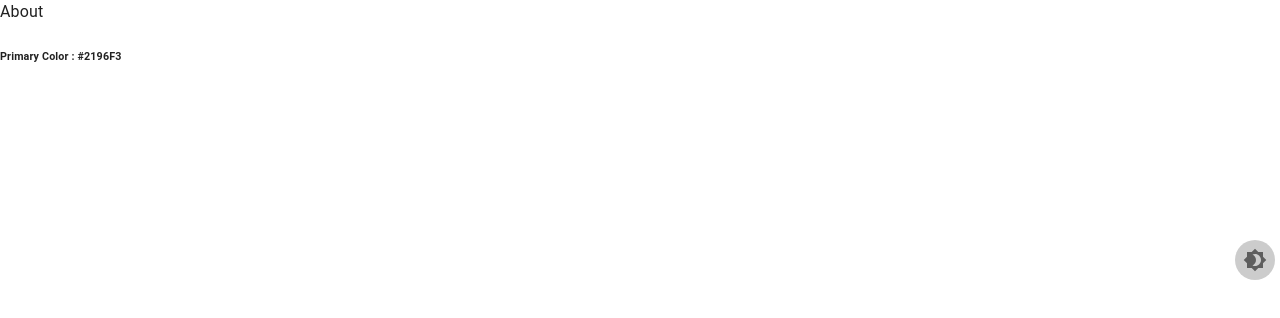
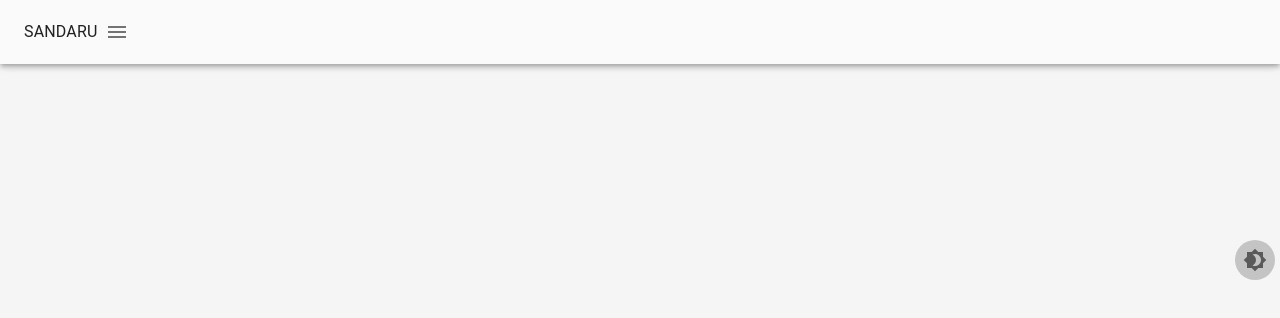
Before and after one commit to SandaruwanB/portfolio, a React (Create React App) app: page /about in a window 1280 px wide. Shown: the top 318 px of the page. Built offline with nearby package versions, Linux system fonts and the light colour scheme.

Commit message:
DEV navbar

```diff
--- a/src/components/About.jsx
+++ b/src/components/About.jsx
@@ -1,5 +1,6 @@
 import { useTheme } from '@mui/material/styles'
 import React from 'react'
+import Navbar from './navbar/Navbar'
 
 const About = () => {
   const theme = useTheme()
@@ -7,6 +8,7 @@ const About = () => {
   return (
     <div style={{width : '100%', height : '100vh', background : theme.palette.secondary.main}}>About
       <h6>Primary Color : {theme.palette.primary.main}</h6>
+      <Navbar />
     </div>
   )
 }
--- a/src/components/navbar/Navbar.jsx
+++ b/src/components/navbar/Navbar.jsx
@@ -1,13 +1,45 @@
-import { useTheme } from '@mui/material'
-import React from 'react'
+import { AppBar, Box, CssBaseline, Divider, Drawer, IconButton, List, ListItem, ListItemButton, ListItemText, Toolbar, Typography, useTheme } from '@mui/material'
+import { Menu } from '@mui/icons-material'
+import React, { useState } from 'react'
 
-const Navbar = () => {
+const navBarValues = [
+  {
+    name : 'Home'
+  },
+  {
+    name : 'About'
+  }
+]
+
+const Navbar = (props) => {
   const theme = useTheme();
+  const {window} = props;
+  const [mobileOpen, setMobileOpen] = useState(false);
+
 
   return (
-    <div>
+    <>
+      <CssBaseline />
+      <AppBar
+        position='fixed'
+        sx={{
+          width : {sm : `calc(100% - 250)`},
+          //display : { lg : 'none' },
+          ml : 250,
+        }}
+      >
+        <Toolbar
 
-    </div>
+        >
+          <Typography>
+            SANDARU
+          </Typography>
+          <IconButton >
+            <Menu />
+          </IconButton>
+        </Toolbar>
+      </AppBar>
+    </>
   )
 }
 
--- a/src/theme/darkTheme.js
+++ b/src/theme/darkTheme.js
@@ -1,14 +1,32 @@
+import { colors } from '@mui/material'
 import { createTheme } from '@mui/material/styles'
 
 const DarkTheme = createTheme({
   palette : {
     primary : {
-      main : '#1976D2',
+      main : colors.grey[500],
     },
     secondary : {
-      main : 'rgb(73,75,80)',
+      main : colors.grey[700],
     },
     mode : 'dark',
+  },
+  transitions : {
+    easing : {
+      easeInOut : 'cubic-bezier(0.4, 0, 0.2, 1)',
+      easeOut : 'cubic-bezier(0.0, 0, 0.2, 1)',
+      easeIn : 'cubic-bezier(0.4, 0, 1, 1)',
+      sharp : 'cubic-bezier(0.4, 0, 0.6, 1)'
+    },
+    duration : {
+      shortest: 150,
+      shorter: 200,
+      short: 250,
+      standard: 300,
+      complex: 375,
+      enteringScreen: 225,
+      leavingScreen: 195,
+    }
   }
 })
 
--- a/src/theme/lightTheme.js
+++ b/src/theme/lightTheme.js
@@ -1,14 +1,14 @@
-import { createTheme } from '@mui/material'
+import { colors, createTheme } from '@mui/material'
 
 const LightTheme = createTheme({
   palette : {
     primary : {
-      main : '#2196F3'
+      main : colors.grey[50],
     },
     secondary : {
-      main : 'rgb(255,255,255)'
+      main : colors.grey[100],
     },
-    mode : 'light'
+    mode : 'light',
   }
 })
 
```
